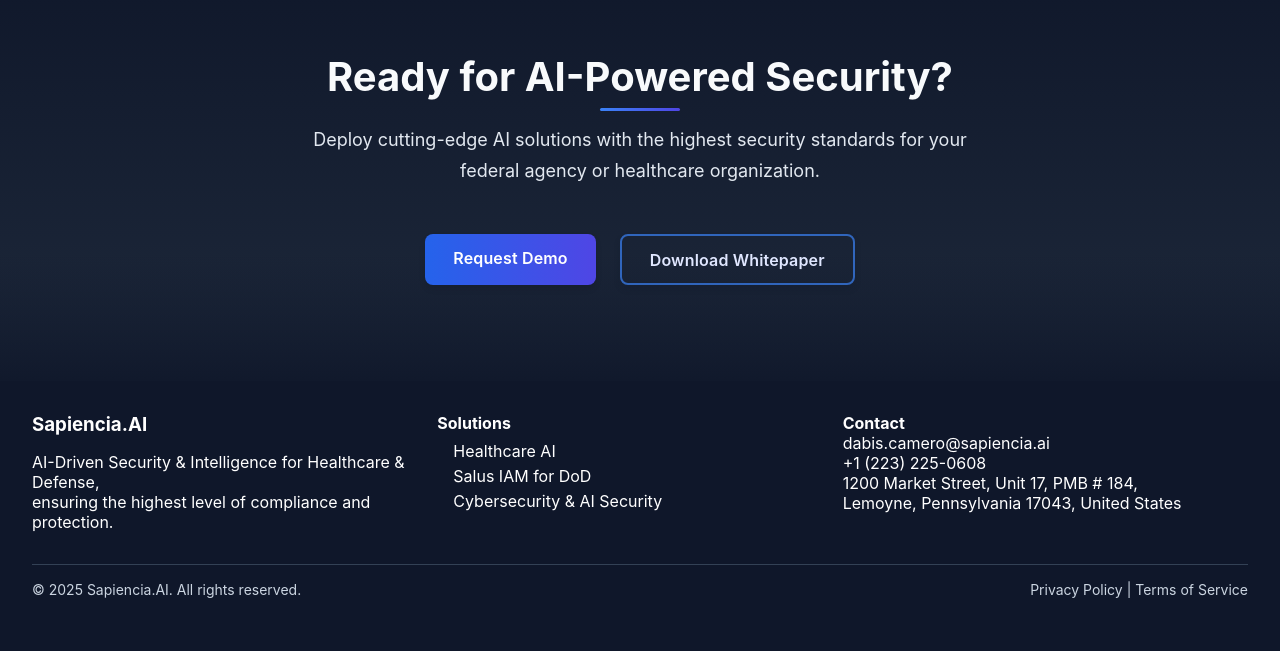
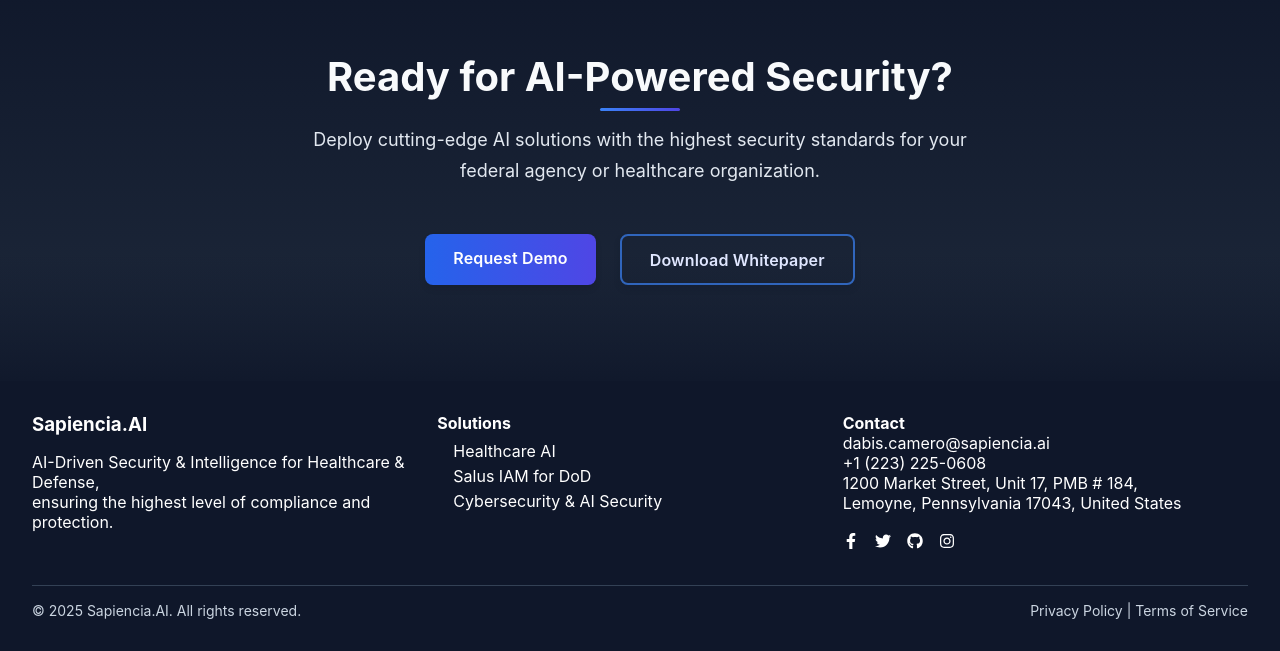
Before and after one commit to PratheekshaSudhir/Sapiencia_Recent, a React (Create React App) app: page / in a window 1280 px wide. Shown: the part 2695-3346 px from the top of the page. Before the commit the page ends 3325 px from the top, so only its background shows below. Built offline with nearby package versions, Linux system fonts and the light colour scheme.

Commit message:
Footer info updated including social icons in contact div

```diff
--- a/package.json
+++ b/package.json
@@ -10,6 +10,7 @@
     "framer-motion": "^12.5.0",
     "react": "^19.0.0",
     "react-dom": "^19.0.0",
+    "react-icons": "^5.5.0",
     "react-router-dom": "^7.3.0",
     "react-scripts": "5.0.1",
     "web-vitals": "^2.1.4"
--- a/src/components/Footer.css
+++ b/src/components/Footer.css
@@ -21,6 +21,13 @@
     margin-bottom: 1rem;
   }
 
+  .icon-container {
+    display: flex;
+    align-items: center;
+    gap: 16px;  /* Adjust spacing */
+    margin-top: 20px;
+  }
+
   .footer-links ul {
     margin-top: 0.5rem;
     padding-left: 1rem;
--- a/src/components/Footer.js
+++ b/src/components/Footer.js
@@ -1,5 +1,6 @@
 import React from 'react';
 import './Footer.css';
+import { FaFacebookF, FaTwitter, FaGithub, FaInstagram } from "react-icons/fa";
 
 const Footer = () => {
   return (
@@ -11,7 +12,11 @@
             AI-Driven Security &amp; Intelligence for Healthcare &amp; Defense,<br />
             ensuring the highest level of compliance and protection.
           </p>
+
+
         </div>
+
+
         <div className="footer-links">
           <h4>Solutions</h4>
           <ul>
@@ -22,15 +27,23 @@
         </div>
         <div className="footer-contact">
           <h4>Contact</h4>
+          <p>dabis.camero@sapiencia.ai</p>
+          <p>+1 (223) 225-0608</p>
+          <p> 1200 Market Street, Unit 17, PMB # 184, Lemoyne, Pennsylvania 17043, United States</p>
+
+          {/* Social Icons Container */}
+        <div className="icon-container">
+            <a href="#"><FaFacebookF className="w-5 h-5" /></a>
+            <a href="#"><FaTwitter className="w-5 h-5" /></a>
+            <a href="#"><FaGithub className="w-5 h-5" /></a>
+            <a href="#"><FaInstagram className="w-5 h-5" /></a>
+          </div>
+
+        </div>
 
 
 
 
-          <p>dabis.camero@sapiencia.ai</p>
-          <p>+1 (223) 225-0608</p>
-          <p> 1200 Market Street, Unit 17, PMB # 184, Lemoyne, Pennsylvania 17043, United States
-          </p>
-        </div>
       </div>
       <div className="footer-bottom">
         <p>© {new Date().getFullYear()} Sapiencia.AI. All rights reserved.</p>
```
Also changed, not shown: 1 other file (tests, documents, lock files or other folders).
